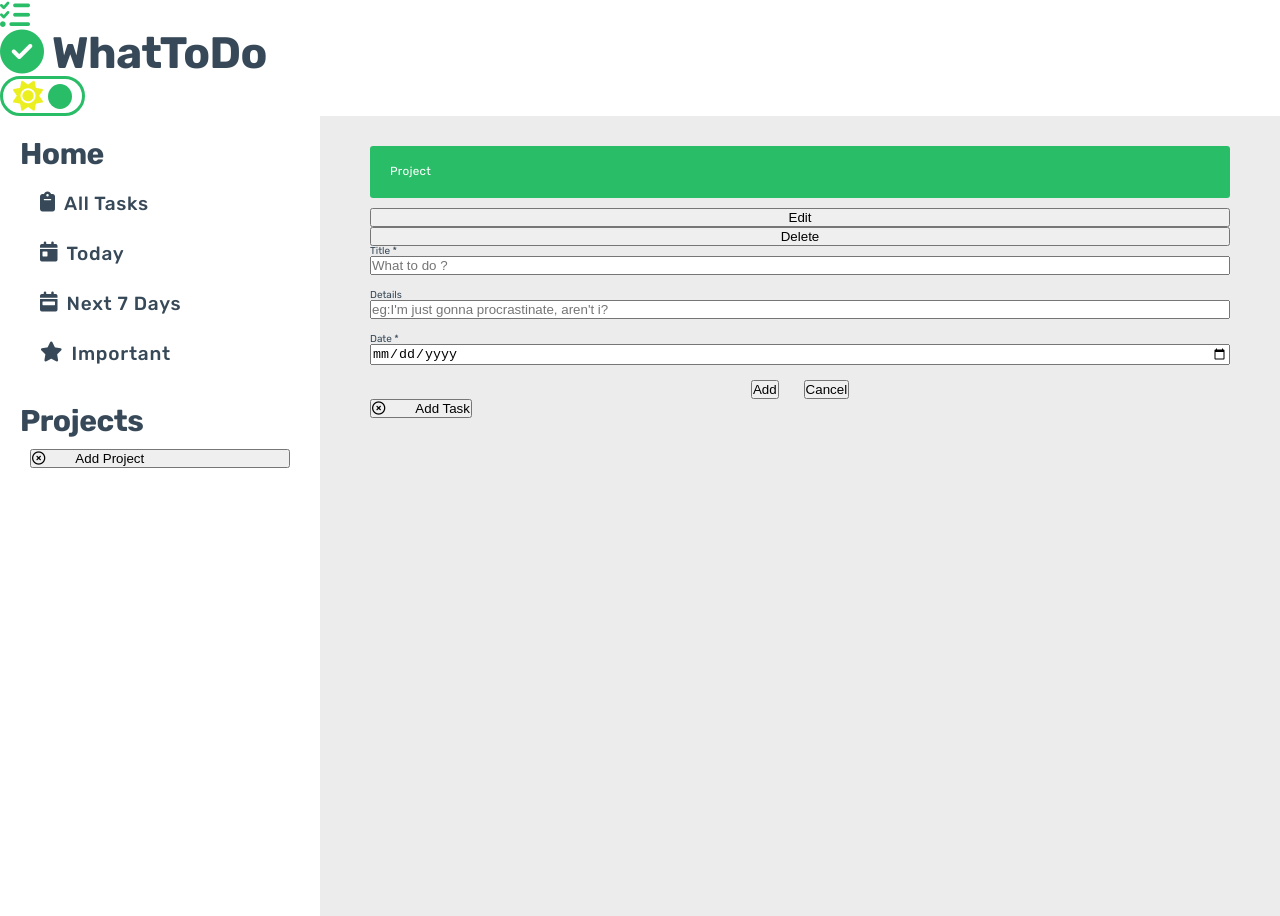
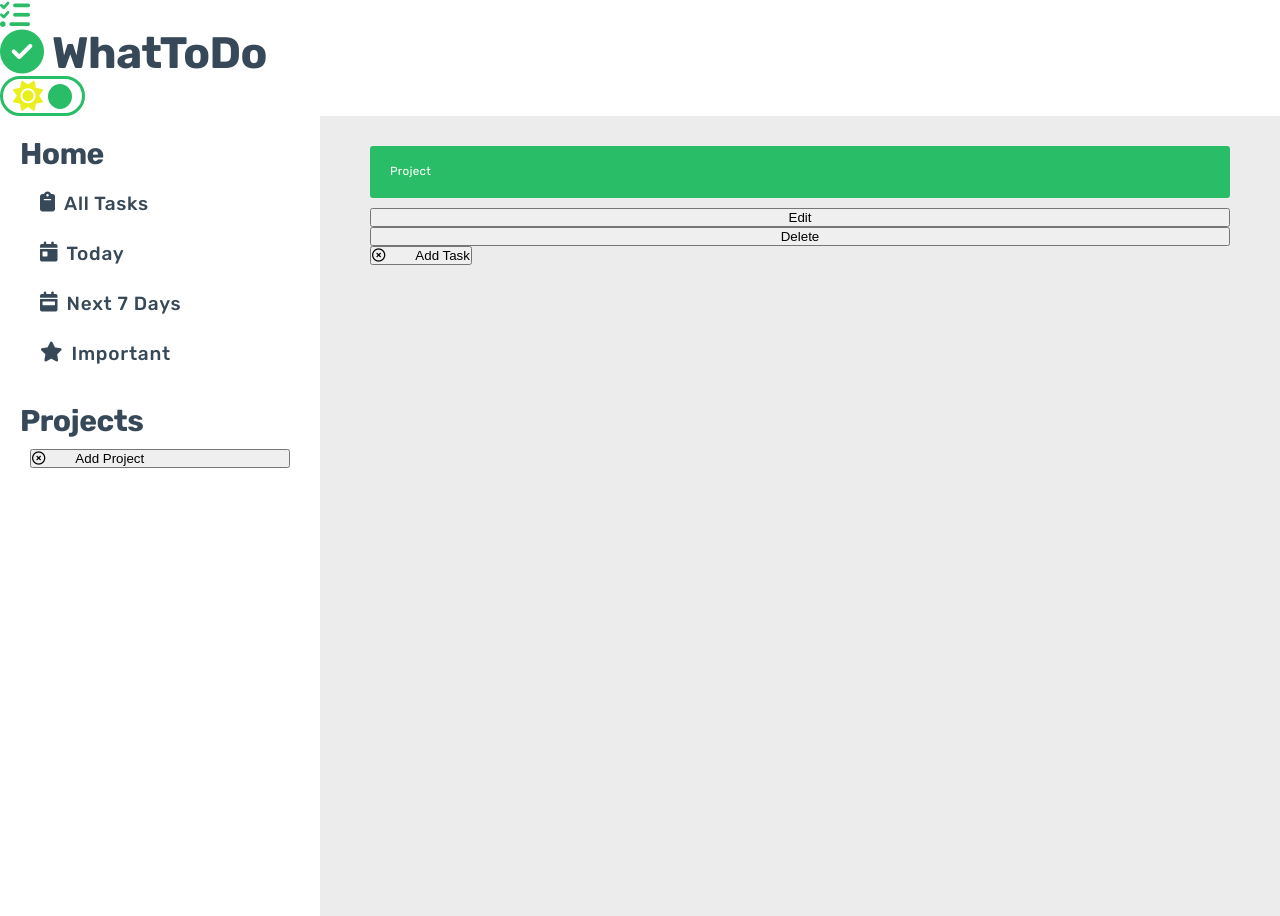
Before and after one commit to Gliga2002/to-do, a plain HTML site: page index.html in a window 1280 px wide. Drawn offline with Linux system fonts and the light colour scheme.

Commit message:
Refactor sectionMain

```diff
--- a/index.html
+++ b/index.html
@@ -74,7 +74,7 @@
             </div>
 
           <!-- OVO IDE U JS -->
-          <form class="tasks-form flex flex--column gap--sm margin-top--sm hidden">
+          <!-- <form class="tasks-form flex flex--column gap--sm margin-top--sm hidden">
             <div class="input-box flex flex--column">
               <label class="input-box-label" for="title">Title *</label>
               <input class="input-box-input" id="title" type="text" name="title" placeholder="What to do ?" required/>
@@ -94,7 +94,7 @@
               <button type="submit" class="btn btn--add btn--add-task">Add</button>
               <button type="button"  class="btn btn--cancel btn--cancel-task">Cancel</button>
             </div>
-          </form>
+          </form> -->
           <button class="add-task-btn flex flex--center margin-top--sm">
             <i class="fa-regular fa-circle-xmark"></i>
             <span class="add-task-btn-name margin-left--md">Add Task</span>
```
